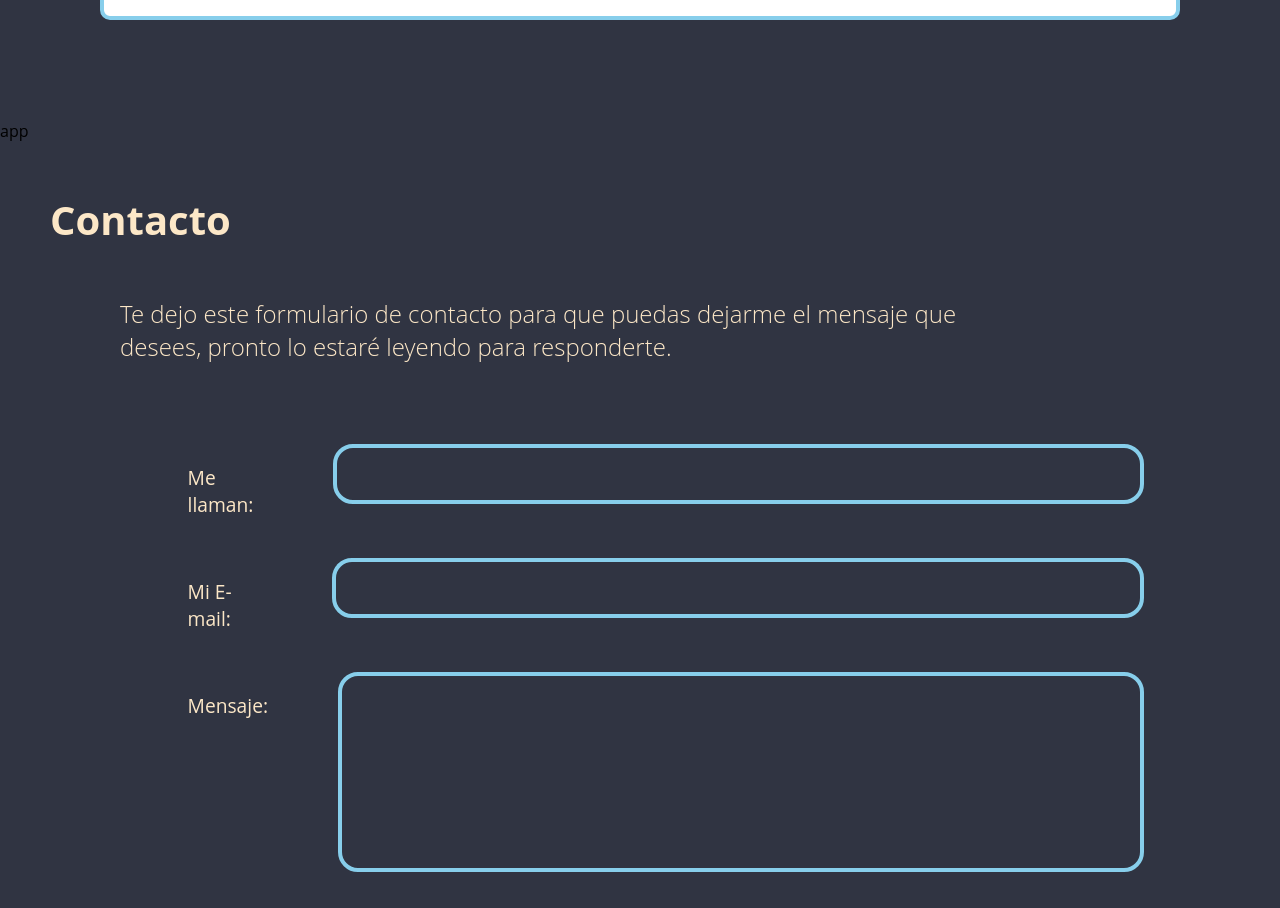
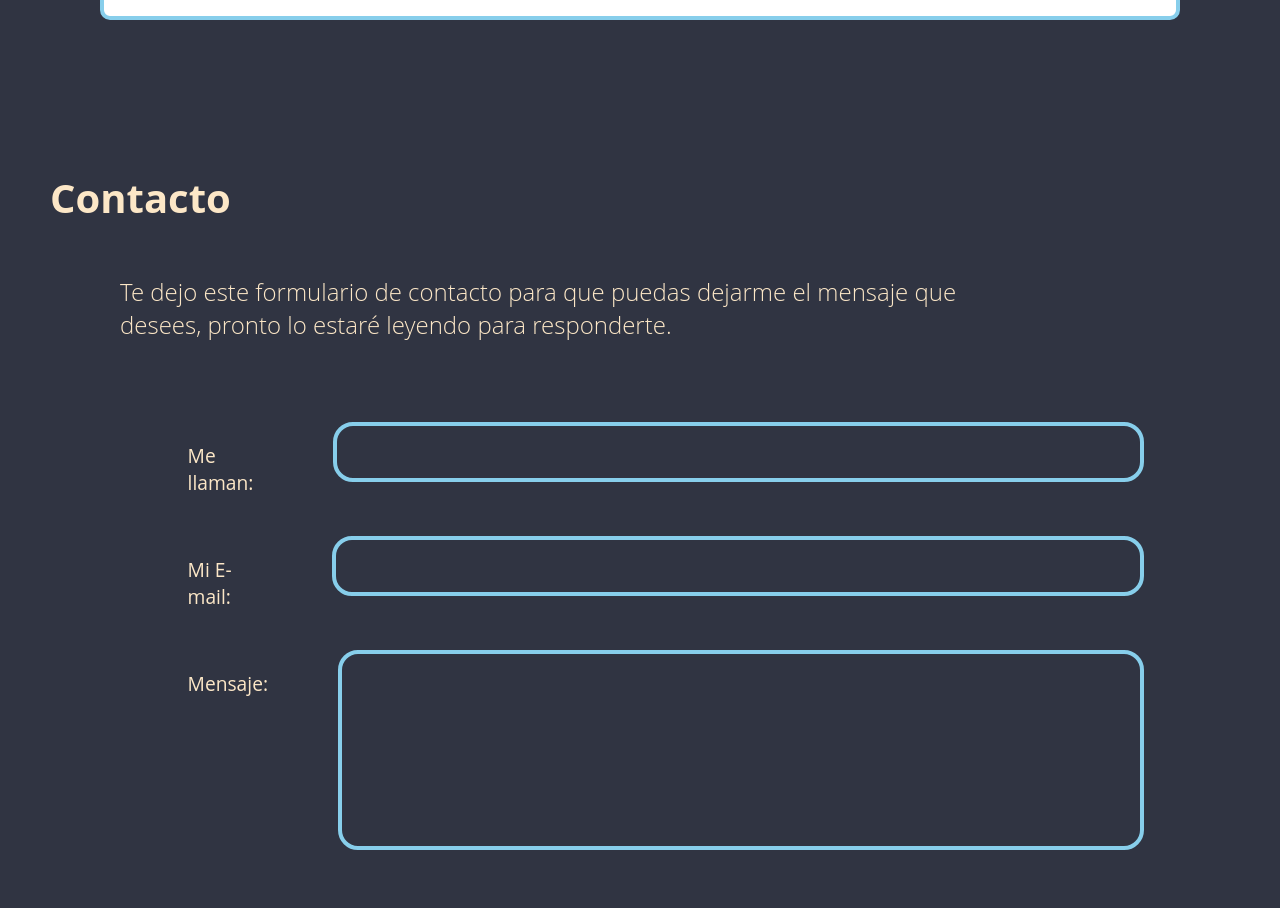
Before and after one commit to FedeSabi/Web-Page-de-Presentacion, a React (Create React App) app: page / in a window 1280 px wide. Shown: the part 3500-4408 px from the top of the page. Built offline with nearby package versions, Linux system fonts and the light colour scheme.

Commit message:
modificacion sobremi

```diff
--- a/src/App.js
+++ b/src/App.js
@@ -4,7 +4,7 @@ import './App.css';
 const App = () => {
   return(
 
-<div>app</div>
+<div></div>
 
   )
 }
--- a/src/components/SectionSobreMi/SectionSobreMi.css
+++ b/src/components/SectionSobreMi/SectionSobreMi.css
@@ -59,4 +59,7 @@ a{
     .fotoFede{
       display: none;
     }
+
+
+
 }
```
